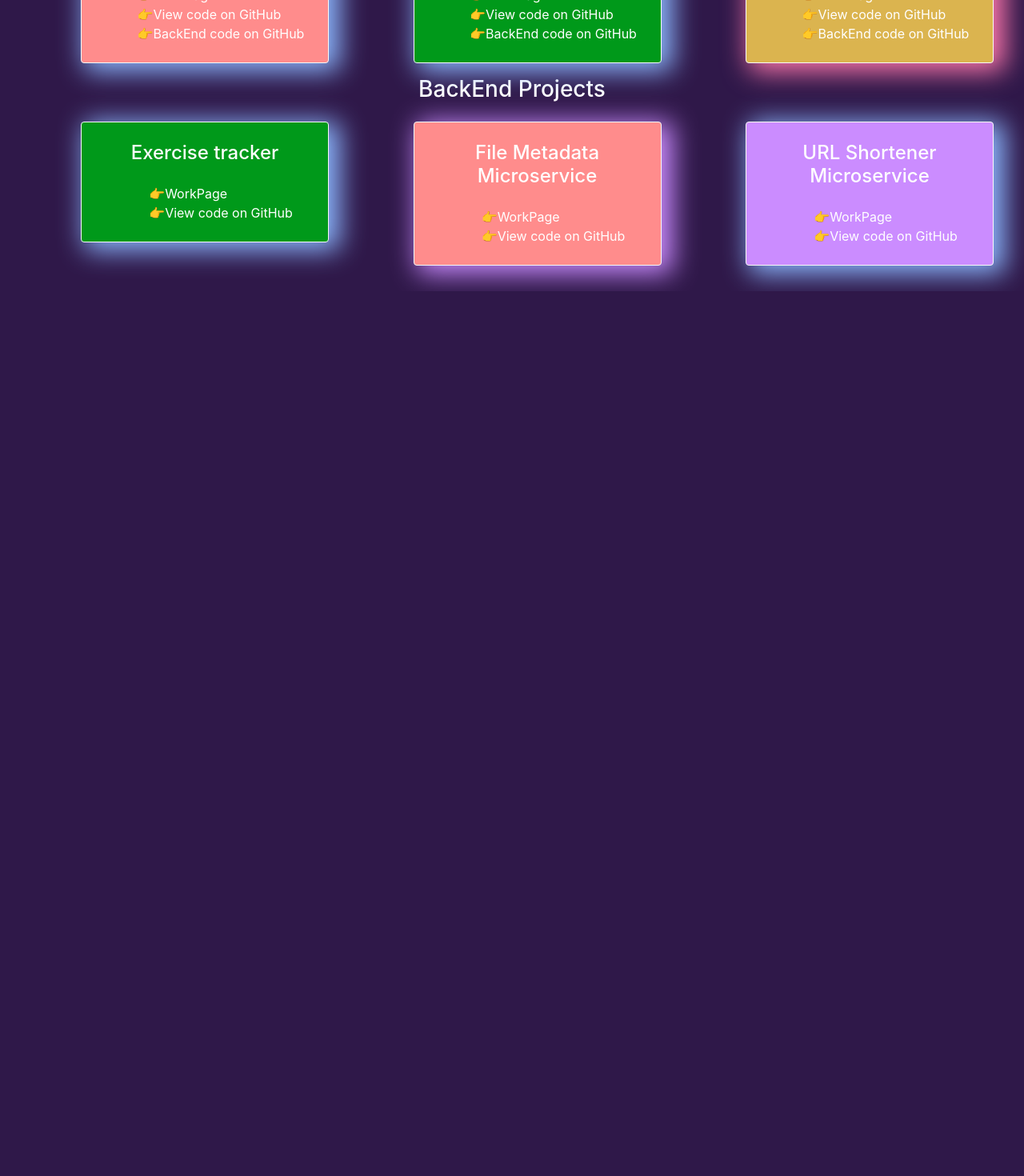
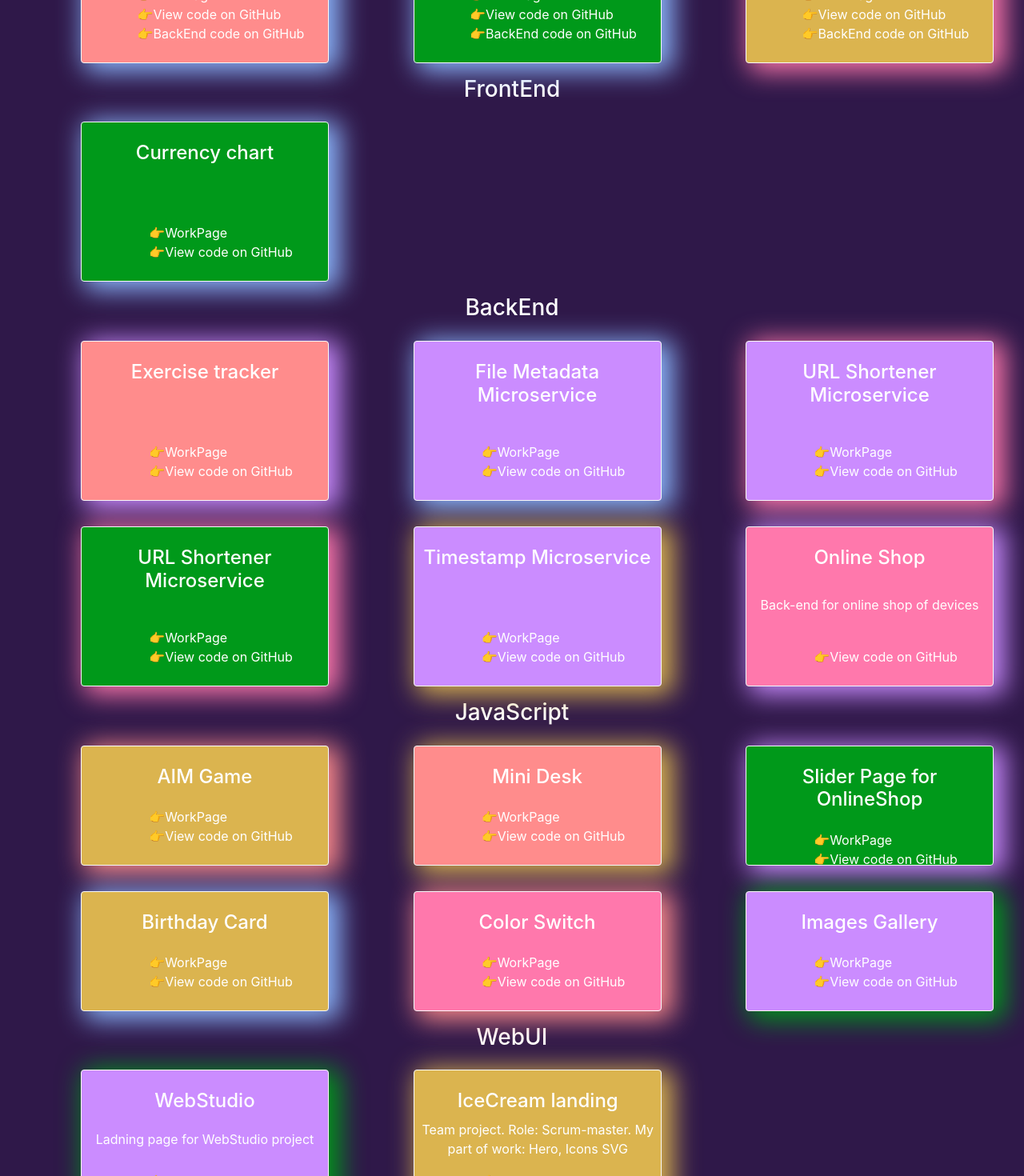
Before and after one commit to MikhailKolomoitsev/my-projects-page, a React (Create React App) app: page / in a window 1280 px wide. Shown: the part 720-2190 px from the top of the page at 80% size. Before the commit the page ends 1084 px from the top, so only its background shows below. Built offline with nearby package versions, Linux system fonts and the light colour scheme.

Commit message:
added more projects

```diff
--- a/src/App.js
+++ b/src/App.js
@@ -40,22 +40,112 @@ function App() {
               height={300}
             />
           </div>
-          <h3>BackEnd Projects</h3>
-          <div className='d-flex justify-content-between flex-wrap mb-3'>
+          <h3>FrontEnd</h3>
+          <div className='d-flex justify-content-between align-items-center flex-wrap mb-3'>
             <ProjectCard
+              height={200}
+              name={'Currency chart'}
+              workpage={'https://mikhailkolomoitsev.github.io/currency-chart/'}
+              code={'https://github.com/MikhailKolomoitsev/currency-chart'}
+            />
+          </div>
+          <h3>BackEnd</h3>
+          <div className='d-flex justify-content-between align-items-center flex-wrap mb-3'>
+            <ProjectCard
+              height={200}
               name={'Exercise tracker'}
               workpage={'https://exercise-tracker-freecodecamp.herokuapp.com/'}
               code={'https://github.com/MikhailKolomoitsev/freeCodeCampNodejs/tree/Exercise-Tracker'}
             />
             <ProjectCard
+              height={200}
               name={'File Metadata Microservice'}
               workpage={'https://final-metadata-microservice.herokuapp.com/'}
               code={'https://github.com/MikhailKolomoitsev/freeCodeCampNodejs/tree/File-Metadata-Microservice'}
             />
             <ProjectCard
+              height={200}
               name={'URL Shortener Microservice'}
               workpage={'https://final-metadata-microservice.herokuapp.com/'}
               code={'https://github.com/MikhailKolomoitsev/freeCodeCampNodejs/tree/File-Metadata-Microservice'}
+            />
+          </div>
+          <div className='d-flex justify-content-between align-items-center flex-wrap mb-3'>
+            <ProjectCard
+              height={200}
+              name={'URL Shortener Microservice'}
+              workpage={'https://freecodecamp-nodejs-express.herokuapp.com/'}
+              code={'https://github.com/MikhailKolomoitsev/freeCodeCampNodejs/tree/boilerplate-project-headerparser'}
+            />
+            <ProjectCard
+              height={200}
+              name={'Timestamp Microservice'}
+              workpage={'https://timestamp-microservice-freecod.herokuapp.com/'}
+              code={'https://github.com/MikhailKolomoitsev/freeCodeCampNodejs/tree/Timestamp-Microservice'}
+            />
+            <ProjectCard
+              height={200}
+              name={'Online Shop'}
+              desc={'Back-end for online shop of devices'}
+              code={'https://github.com/MikhailKolomoitsev/onlineShop-server'}
+            />
+          </div>
+          <h3>JavaScript</h3>
+          <div className='d-flex justify-content-between align-items-center flex-wrap mb-3'>
+            <ProjectCard
+              height={150}
+              name={'AIM Game'}
+              workpage={'https://mikhailkolomoitsev.github.io/aim-game/'}
+              code={'https://github.com/MikhailKolomoitsev/aim-game'}
+            />
+            <ProjectCard
+              height={150}
+              name={'Mini Desk'}
+              workpage={'https://mikhailkolomoitsev.github.io/mini-desk/'}
+              code={'https://github.com/MikhailKolomoitsev/mini-desk'}
+            />
+            <ProjectCard
+              height={150}
+              name={'Slider Page for OnlineShop'}
+              workpage={'https://mikhailkolomoitsev.github.io/js-marathon-cards-1/'}
+              code={'https://github.com/MikhailKolomoitsev/js-marathon-cards-1'}
+            />
+          </div>
+          <div className='d-flex justify-content-between align-items-center flex-wrap mb-3'>
+            <ProjectCard
+              height={150}
+              name={'Birthday Card'}
+              workpage={'https://mikhailkolomoitsev.github.io/birthdayCard/'}
+              code={'https://github.com/MikhailKolomoitsev/birthdayCard'}
+            />
+            <ProjectCard
+              height={150}
+              name={'Color Switch'}
+              workpage={'https://github.com/MikhailKolomoitsev/goit-js-hw-11-color-switch'}
+              code={'https://mikhailkolomoitsev.github.io/goit-js-hw-11-color-switch/'}
+            />
+            <ProjectCard
+              height={150}
+              name={'Images Gallery'}
+              workpage={'https://mikhailkolomoitsev.github.io/goit-js-hw-08-gallery/'}
+              code={'https://github.com/MikhailKolomoitsev/goit-js-hw-08-gallery'}
+            />
+          </div>
+          <h3>WebUI</h3>
+          <div className='d-flex justify-content-between align-items-center flex-wrap mb-3' style={{width:555}}>
+            <ProjectCard
+              height={200}
+              name={'WebStudio'}
+              desc={'Ladning page for WebStudio project'}
+              workpage={'https://mikhailkolomoitsev.github.io/goit-markup-hw-08/'}
+              code={'https://github.com/MikhailKolomoitsev/goit-markup-hw-08'}
+            />
+            <ProjectCard
+              height={200}
+              name={'IceCream landing'}
+              desc={'Team project. Role: Scrum-master. My part of work: Hero, Icons SVG'}
+              workpage={'https://wlad-kryhin.github.io/parcel-project-template/'}
+              code={'https://mikhailkolomoitsev.github.io/goit-js-hw-11-color-switch/'}
             />
           </div>
       </div>
--- a/src/components/ProjectCard.jsx
+++ b/src/components/ProjectCard.jsx
@@ -10,7 +10,6 @@ const ProjectCard = ({ name, desc, workpage, code, back,height }) => {
     }
     const color = getRandomColor()
     const color2=getRandomColor()
-    console.log(color);
 
     return (
         <Col
@@ -30,7 +29,7 @@ const ProjectCard = ({ name, desc, workpage, code, back,height }) => {
                 <h4 className='mt-3'>{name}</h4>
                 <p style={{ textAlign: "center" }}>{desc}</p>
                 <ul style={{ listStyleType: "none", textAlign: "left" }}>
-                    <li><a href={workpage}>👉WorkPage</a></li>
+                    {workpage && <li><a href={workpage}>👉WorkPage</a></li>}
                     <li><a href={code}>👉View code on GitHub</a></li>
                     {back ? <li><a href={back}>👉BackEnd code on GitHub</a></li>:<></>}
                 </ul>
```
